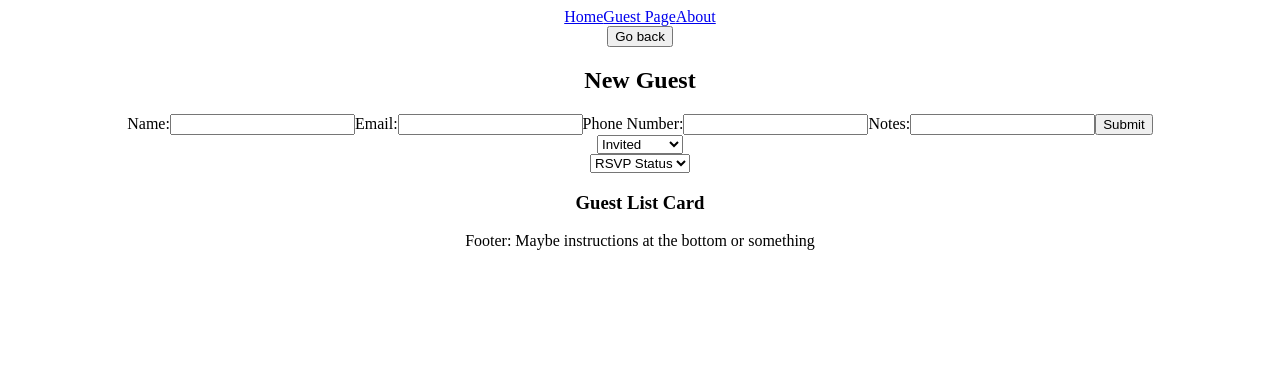
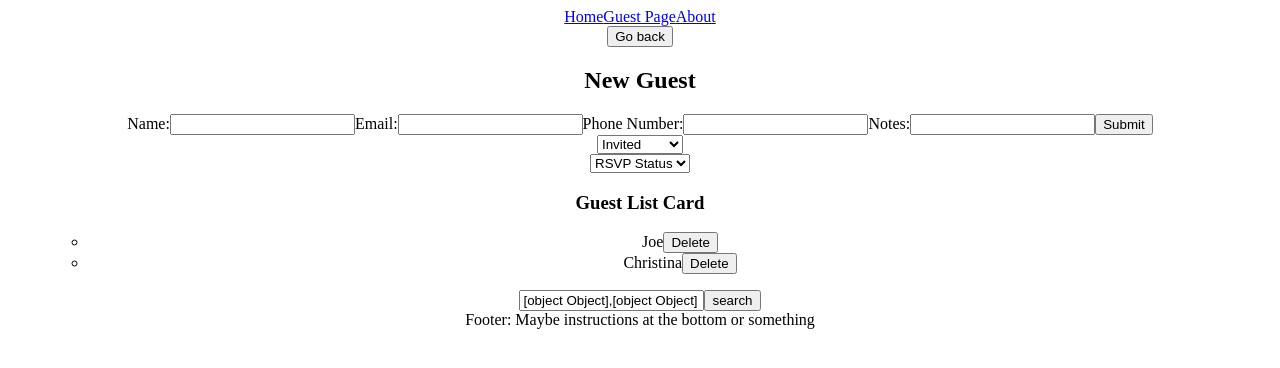
Before and after one commit to jsltran3/phase-2-project-wedding-seating, a React (Create React App) app in the folder my-app/: page /GuestPage in a window 1280 px wide. Shown: the top 368 px of the page. Built offline with nearby package versions, Linux system fonts and the light colour scheme; data requests are answered from the project's data file.

Commit message:
added search bar

```diff
--- a/my-app/db.json
+++ b/my-app/db.json
@@ -1,3 +1,20 @@
 {
-  "weddingGuests": []
+  "weddingGuests": [
+    {
+      "name": "Joe",
+      "attendance": "Declined",
+      "email": "",
+      "phone": "",
+      "notes": "",
+      "id": 1
+    },
+    {
+      "name": "Christina",
+      "attendance": "Invited",
+      "email": "fake@email.com",
+      "phone": "0329584908",
+      "notes": "dummy test",
+      "id": 2
+    }
+  ]
 }
--- a/my-app/src/App.js
+++ b/my-app/src/App.js
@@ -1,4 +1,4 @@
-import React from "react";
+import React, { useState, useEffect } from "react";
 import './App.css';
 import NavBar from "./JS/NavBar";
 import GuestPage from "./JS/GuestPage.js";
--- a/my-app/src/JS/GuestPage.js
+++ b/my-app/src/JS/GuestPage.js
@@ -2,10 +2,12 @@ import React, { useEffect, useState } from "react";
 import GuestsFilter from "./GuestsFilter";
 import Guests from "./Guests";
 import CreateNewGuest from "./CreateNewGuest";
+import Search from "./Search";
 
 function GuestPage() {
 	const [guestList, setGuestList] = useState([]);
 	const [selectAttendance, setSelectAttendance] = useState("All");
+
 
 
 	useEffect(() => {
@@ -13,6 +15,8 @@ function GuestPage() {
 			.then((resp) => resp.json())
 			.then((guestList) => setGuestList(guestList));
 	}, []);
+
+	useEffect(() => console.log(guestList.map(guest => guest.name)))
 
 	function handleAttendanceChange(rsvpStatus) {
 		setSelectAttendance(rsvpStatus)
@@ -33,6 +37,8 @@ function GuestPage() {
 
 		return guest.attendance === selectAttendance;
 	}));
+
+	const searchGuestDisplay = guestList.filter(guest => guest);
 
 
 	return (
@@ -58,14 +64,18 @@ function GuestPage() {
 					/>
 				))
 				}
-				{/* <Guests
+			</ul>
+			{/* {searchGuestDisplay.map((guest) => (
+				<Search
 					guest={guestList}
-					guestCards={guestsToDisplay}
-					onUpdateGuest={handleUpdateGuest}
-					onDeleteGuests={handleDeleteGuest}
-				/> */}
+					setGuestList={setGuestList}
+				/>
+			))}  */}
+			<Search
+				guestList={guestList}
+				setGuestList={setGuestList}
+			/>
 
-			</ul>
 			{/* {guestList.map((guest) => {
 				console.log({ guest })
 				return (
--- /dev/null
+++ b/my-app/src/JS/Search.js
@@ -0,0 +1,62 @@
+import React, { useState, useEffect } from "react";
+
+function Search({ guestList, setGuestList }) {
+	const [inputText, setInputText] = useState("")
+
+	// useEffect(() => console.log(names.map(guest => guest.name)))
+
+	// useEffect(() => {
+	// 	fetch("http://localhost:4000/weddingGuests")
+	// 		.then((resp) => resp.json())
+	// 		.then((guestList) => setGuestList(guestList));
+	// }, []);
+
+	useEffect(() => {
+    setInputText(guestList)
+		console.log(inputText)
+  }, [ guestList ])
+
+	// function nameList(guest) {
+	// 	names.map(guest => guest.name)
+	// }
+
+	// function searchBox(name) {
+	// 	return (
+	// 		name.toLowerCase().includes(inputText.toLowerCase())
+	// 	)
+	// }
+
+	function handleSubmit(event) {
+		event.preventDefault();
+		//wait can i search the whole name wiht just the name?
+		//use one setSearch to test about abstracting one thing
+		setInputText(guestList.filter(name => name.toLowerCase().includes(inputText.toLowerCase())))
+
+		// console.log(names.console.log(searchBox))
+
+	}
+
+	function handleChange(event) {
+		setInputText(event.target.value)
+	}
+
+	return (
+		// <form onSubmit={ handleSubmit }>
+		<form>
+			<input
+				type="text"
+				name="inputText"
+				id="inputText"
+				value={ inputText }
+				placeholder="Search guest..."
+				// onChange={ handleChange }
+			/>
+			<input
+				type="submit"
+				value="search"
+			/>
+		</form>
+		)
+}
+
+export default Search
```
